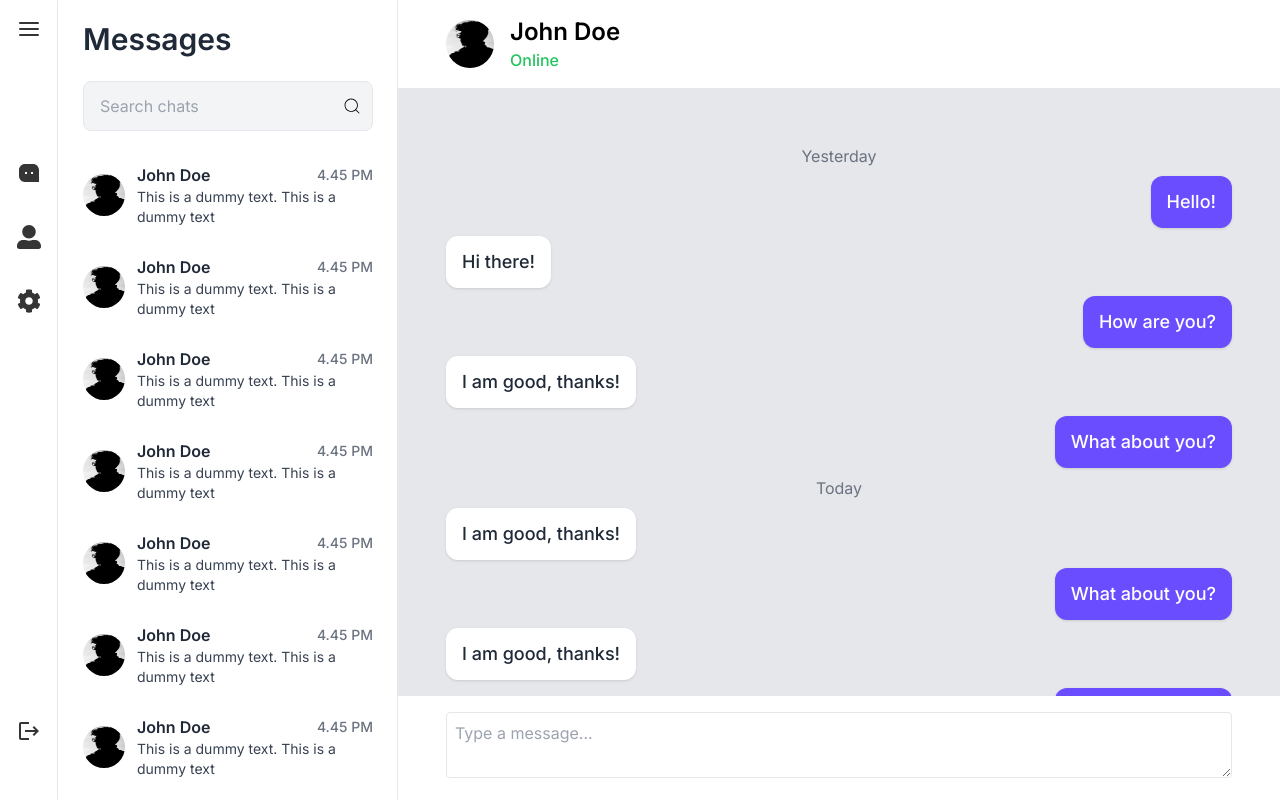
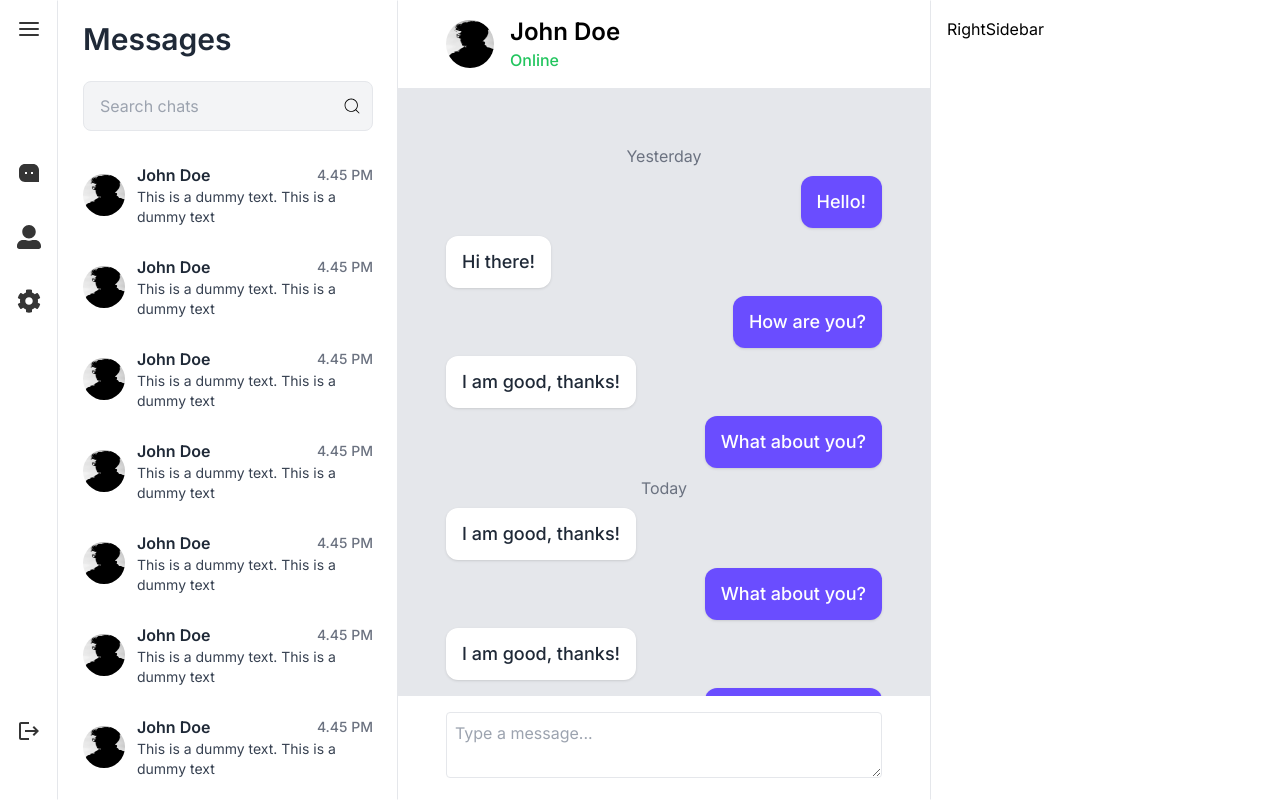
Before and after one commit to edwinochieng/chatterbox, a Next.js app: page /chats/1 in a window 1280 px wide. Built offline with nearby package versions, Linux system fonts and the light colour scheme.

Commit message:
add profile sidebar

```diff
--- a/src/app/(dashboard)/chats/[id]/page.tsx
+++ b/src/app/(dashboard)/chats/[id]/page.tsx
@@ -1,5 +1,6 @@
 import ChatList from "@/components/ChatList";
 import ChatRoom from "@/components/ChatRoom";
+import ProfileSidebar from "@/components/ProfileSidebar";
 import React from "react";
 
 export default function ChatDetailsPage() {
@@ -14,6 +15,9 @@ export default function ChatDetailsPage() {
         <div className="w-full bg-gray-200 h-screen ">
           <ChatRoom />
         </div>
+
+        {/**Profile Sidebar */}
+        <ProfileSidebar />
       </div>
     </div>
   );
--- /dev/null
+++ b/src/components/ProfileSidebar.tsx
@@ -0,0 +1,9 @@
+import React from "react";
+
+export default function ProfileSidebar() {
+  return (
+    <div className="hidden xl:block w-full max-w-[350px] h-screen bg-primary border border-gray-200 border-y-transparent border-r-transparent">
+      <div className="p-4">RightSidebar</div>
+    </div>
+  );
+}
```
